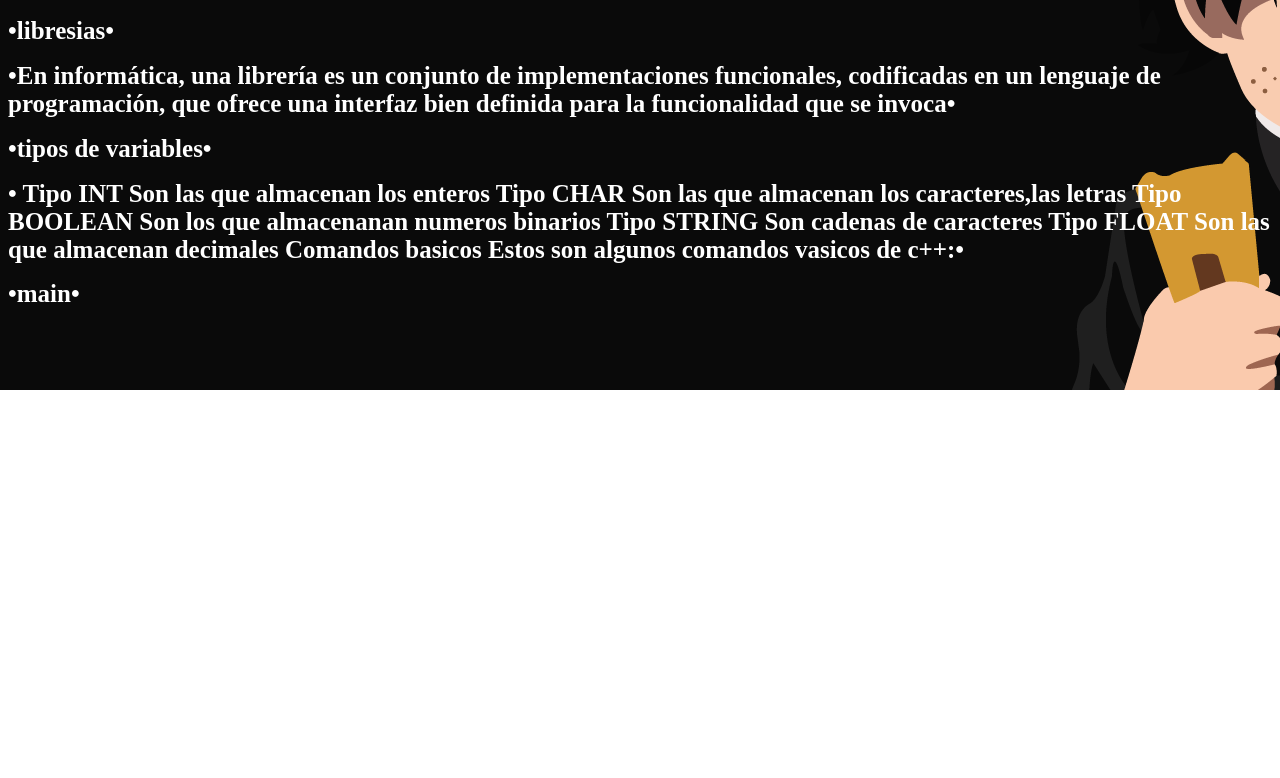
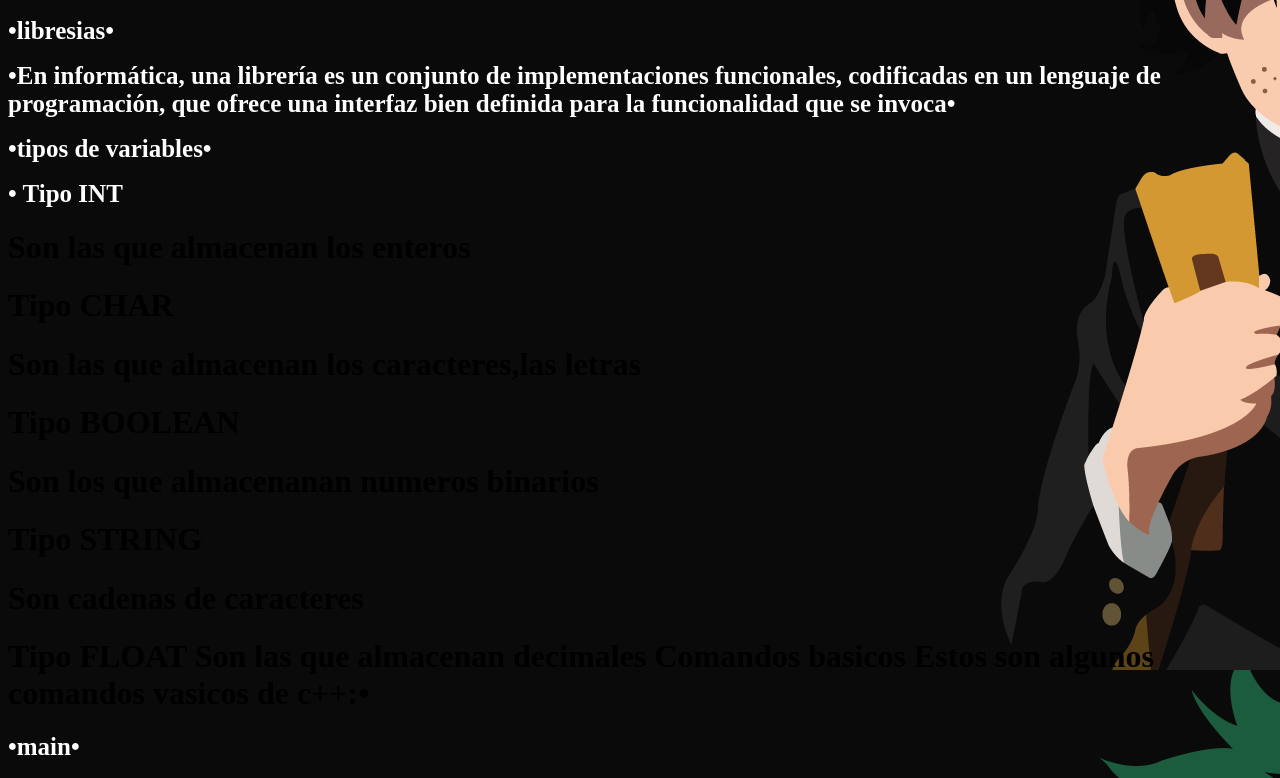
Before and after one commit to valeria-zapata/tecnologia2021, a plain HTML site: page actividades p1.html in a window 1280 px wide. Shown: the part 410-1188 px from the top of the page. Before the commit the page ends 800 px from the top, so only its background shows below. Drawn offline with Linux system fonts and the light colour scheme.

Commit message:
Add files via upload

```diff
--- a/actividades p1.html
+++ b/actividades p1.html
@@ -18,13 +18,21 @@
 
 <h1 style="color: #FFFFFf;font-family: Bauhaus ;font-size: 25px;">•
 Tipo INT
+<h1>
 Son las que almacenan los enteros
+<h1>
 Tipo CHAR
+<h1>
 Son las que almacenan los caracteres,las letras
+<h1>
 Tipo BOOLEAN
+<h1>
 Son los que almacenanan numeros binarios
+<h1>
 Tipo STRING
+<h1>
 Son cadenas de caracteres
+<h1>
 Tipo FLOAT
 Son las que almacenan decimales
 Comandos basicos
```
